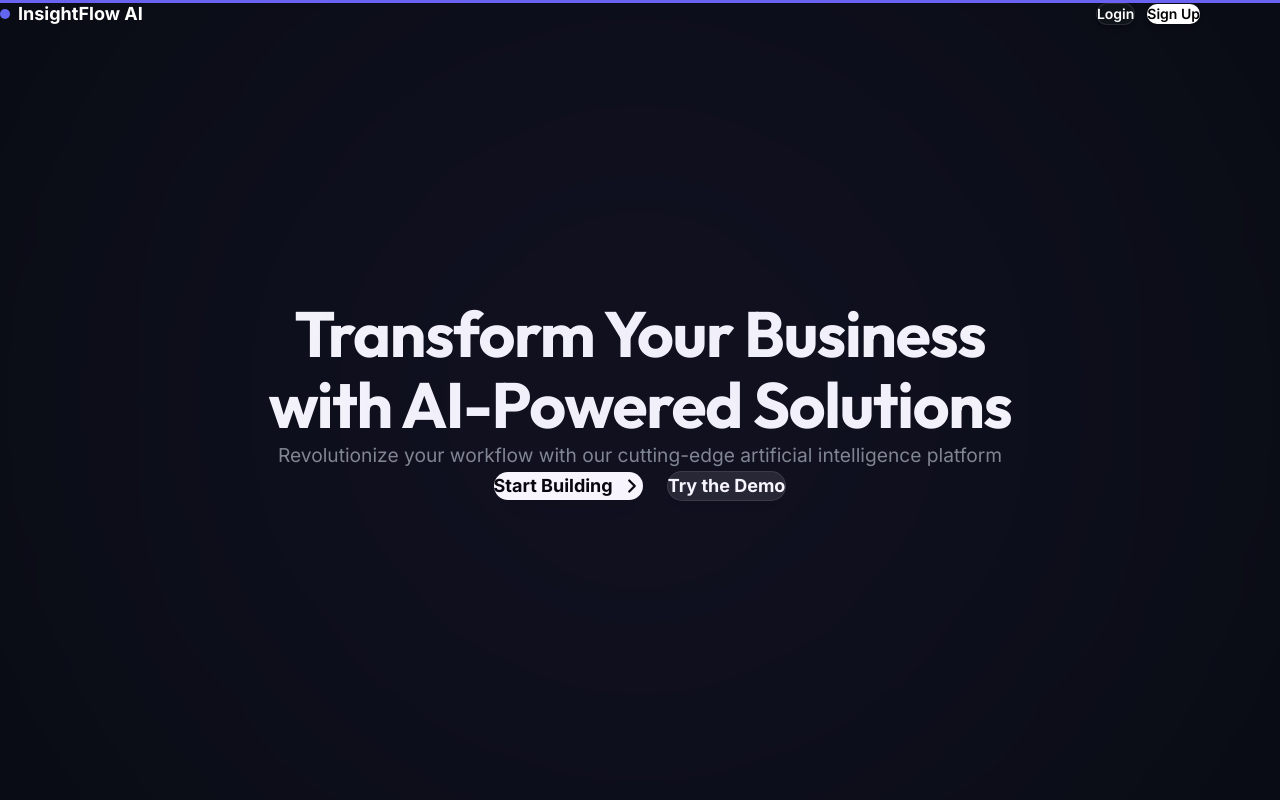
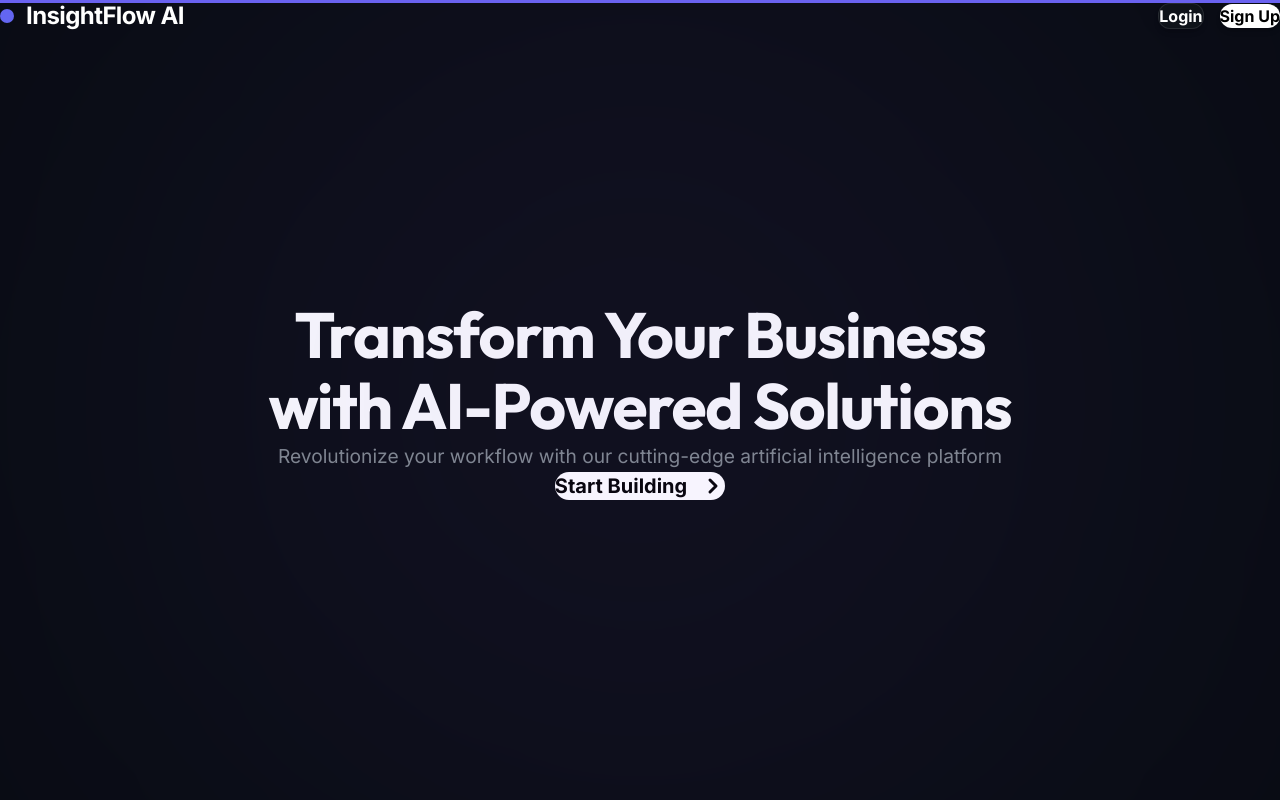
Before and after one commit to jay-paul1530/InsightFlow-AI, a Next.js app in the folder frontend/: page / in a window 1280 px wide. Shown: the top 800 px of the page. Built offline with nearby package versions, Linux system fonts and the light colour scheme.

Commit message:
adjust logo, navbar, and CTA button layout styles based on feedback

```diff
--- a/frontend/src/components/ui/demo.tsx
+++ b/frontend/src/components/ui/demo.tsx
@@ -33,8 +33,7 @@ export default function Demo() {
     // Additional customization
     className: "min-h-screen",
     callToActions: [
-      { text: "Start Building", href: "/chat", variant: "primary" },
-      { text: "Try the Demo", href: "/chat", variant: "secondary" }
+      { text: "Start Building", href: "/chat", variant: "primary" }
     ]
   };
 
--- a/frontend/src/components/ui/hero-1.tsx
+++ b/frontend/src/components/ui/hero-1.tsx
@@ -116,10 +116,10 @@ export function HeroLanding(props: HeroLandingProps) {
           key={index}
           href={cta.href}
           onClick={handleCtaClick}
-          className="inline-flex items-center justify-center whitespace-nowrap rounded-full bg-white text-black px-10 py-4.5 text-lg font-bold shadow-xl hover:bg-white/95 hover:scale-[1.03] active:scale-[0.97] transition-all duration-200 gap-2"
+          className="inline-flex items-center justify-center whitespace-nowrap rounded-full bg-white text-black px-16 py-6 text-xl font-extrabold shadow-2xl hover:bg-white/95 hover:scale-[1.05] active:scale-[0.95] transition-all duration-200 gap-3.5"
         >
           <span>{cta.text}</span>
-          <ChevronRight size={22} className="stroke-[2.5]" />
+          <ChevronRight size={24} className="stroke-[3]" />
         </a>
       )
     } else {
@@ -138,17 +138,17 @@ export function HeroLanding(props: HeroLandingProps) {
 
   return (
     <div className={`min-h-screen w-full overflow-x-hidden relative ${className || ''}`}>
-      {/* Header navbar */}
-      <header className="absolute top-0 left-0 right-0 z-30 px-6 py-6 max-w-[1200px] mx-auto flex items-center justify-between">
-        <div className="flex items-center gap-2 font-bold text-lg text-white">
-          <span className="w-2.5 h-2.5 rounded-full bg-primary" />
+      {/* Header navbar - full width and padded to push buttons to corners */}
+      <header className="absolute top-0 left-0 right-0 z-30 px-8 md:px-16 py-8 w-full flex items-center justify-between">
+        <div className="flex items-center gap-3 font-extrabold text-2xl text-white tracking-tight">
+          <span className="w-3.5 h-3.5 rounded-full bg-primary" />
           <span>InsightFlow AI</span>
         </div>
-        <div className="flex items-center gap-3">
-          <a href="/chat" className="bg-[#0f131a] hover:bg-[#151c27] border border-white/10 px-5 py-2.5 rounded-xl text-sm font-semibold text-white transition-all shadow-md">
+        <div className="flex items-center gap-4">
+          <a href="/chat" className="bg-[#0f131a] hover:bg-[#151c27] border border-white/10 px-7 py-3 rounded-xl text-base font-bold text-white transition-all shadow-md hover:scale-[1.02] active:scale-[0.98]">
             Login
           </a>
-          <a href="/chat" className="bg-white text-black hover:bg-white/90 px-5 py-2.5 rounded-xl text-sm font-semibold transition-all shadow-md hover:scale-[1.02] active:scale-[0.98]">
+          <a href="/chat" className="bg-white text-black hover:bg-white/90 px-7 py-3 rounded-xl text-base font-bold transition-all shadow-md hover:scale-[1.02] active:scale-[0.98]">
             Sign Up
           </a>
         </div>
@@ -210,7 +210,7 @@ export function HeroLanding(props: HeroLandingProps) {
 
             {/* Call to action buttons with increased spacing */}
             {callToActions && callToActions.length > 0 && (
-              <div className="mt-14 flex items-center justify-center gap-x-6">
+              <div className="mt-20 flex items-center justify-center gap-x-6">
                 {callToActions.map((cta, index) => renderCallToAction(cta, index))}
               </div>
             )}
```
